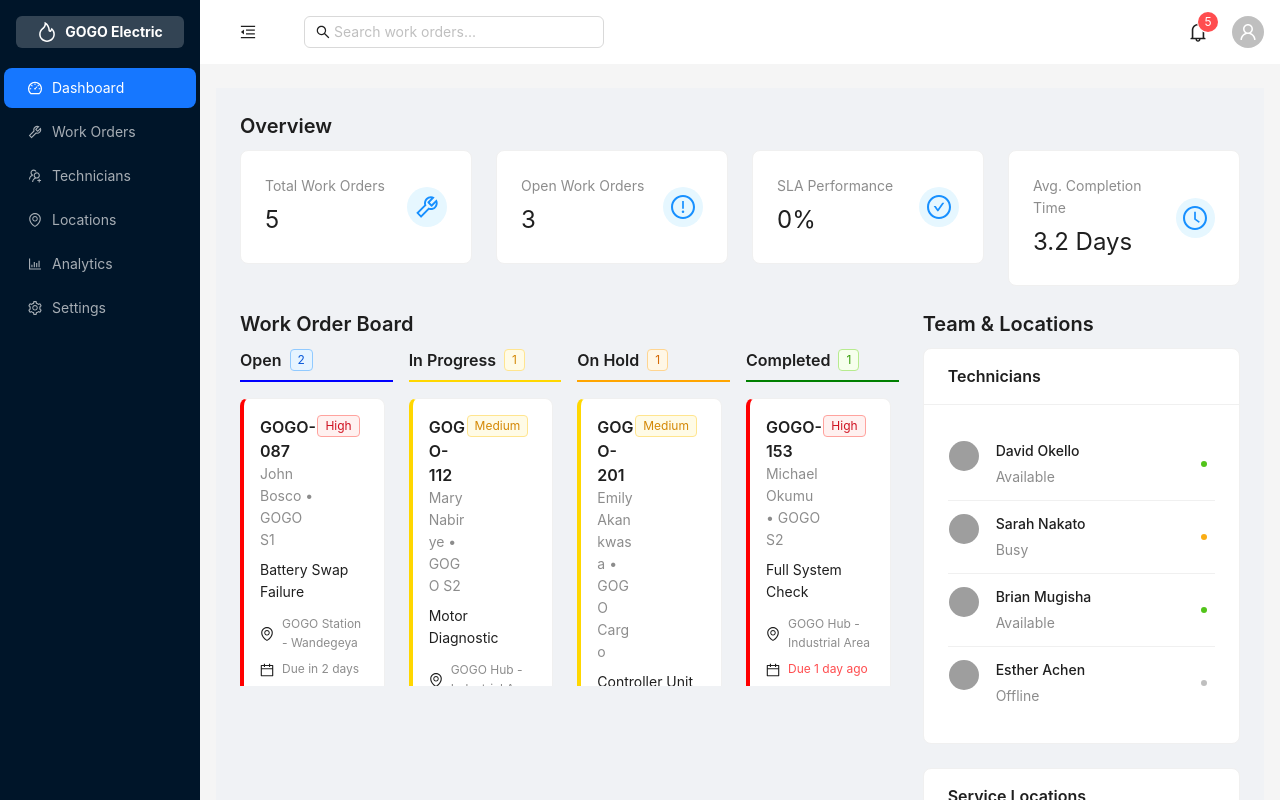
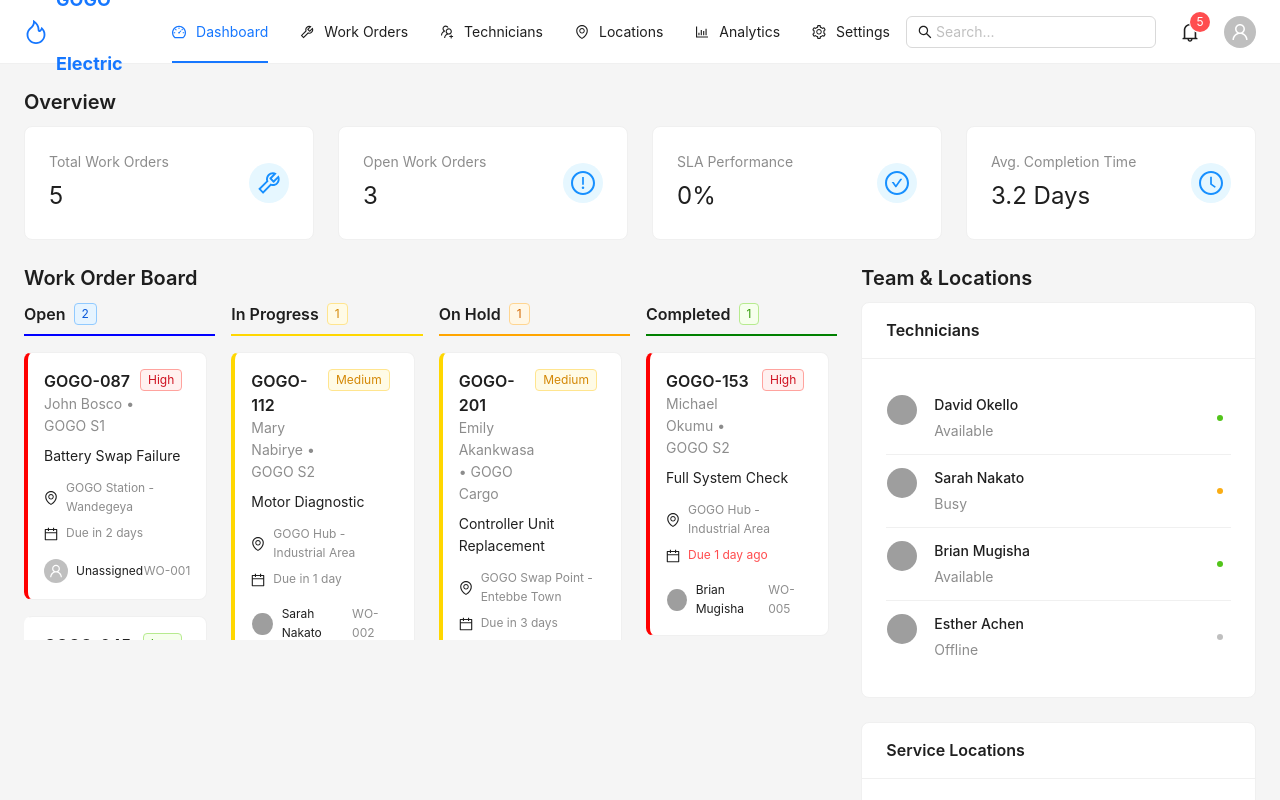
Before and after one commit to iamagaba/cmms, a React (Vite) app: page / in a window 1280 px wide. Shown: the top 800 px of the page. Built offline with nearby package versions, Linux system fonts and the light colour scheme; grey boxes are pictures that could not be loaded.

Commit message:
[dyad] Moving the main navigation to the top header - wrote 2 file(s), deleted 1 file(s) + extra files edited outside of Dyad

```diff
--- a/src/App.tsx
+++ b/src/App.tsx
@@ -6,9 +6,7 @@ import NotFound from "./pages/NotFound";
 import TechniciansPage from "./pages/Technicians";
 import WorkOrdersPage from "./pages/WorkOrders";
 import LocationsPage from "./pages/Locations";
-import AppSidebar from "./components/Sidebar";
 import AppHeader from "./components/Header";
-import { useState } from "react";
 import TechnicianProfilePage from "./pages/TechnicianProfile";
 import WorkOrderDetailsPage from "./pages/WorkOrderDetails";
 
@@ -16,7 +14,6 @@ const { Content } = Layout;
 const queryClient = new QueryClient();
 
 const AppContent = () => {
-  const [collapsed, setCollapsed] = useState(false);
   const location = useLocation();
 
   // Hide layout on NotFound page
@@ -30,10 +27,8 @@ const AppContent = () => {
 
   return (
     <Layout style={{ minHeight: '100vh' }}>
-      <AppSidebar collapsed={collapsed} />
-      <Layout>
-        <AppHeader collapsed={collapsed} setCollapsed={setCollapsed} />
-        <Content style={{ margin: '24px 16px', padding: 24, background: '#f0f2f5' }}>
+      <AppHeader />
+      <Content style={{ padding: '24px' }}>
         <Routes>
           <Route path="/" element={<Dashboard />} />
           <Route path="/technicians" element={<TechniciansPage />} />
@@ -44,7 +39,6 @@ const AppContent = () => {
           <Route path="*" element={<NotFound />} />
         </Routes>
       </Content>
-      </Layout>
     </Layout>
   );
 };
--- a/src/components/Header.tsx
+++ b/src/components/Header.tsx
@@ -1,24 +1,35 @@
-import { Layout, Input, Badge, Dropdown, Avatar, Button, Menu } from "antd";
+import { Layout, Input, Badge, Dropdown, Avatar, Menu } from "antd";
 import {
-  MenuFoldOutlined,
-  MenuUnfoldOutlined,
   SearchOutlined,
   BellOutlined,
   UserOutlined,
   SettingOutlined,
   QuestionCircleOutlined,
   LogoutOutlined,
+  FireOutlined,
+  DashboardOutlined,
+  ToolOutlined,
+  UsergroupAddOutlined,
+  EnvironmentOutlined,
+  BarChartOutlined,
 } from "@ant-design/icons";
+import { NavLink, useLocation } from "react-router-dom";
 
 const { Header } = Layout;
 
-interface AppHeaderProps {
-  collapsed: boolean;
-  setCollapsed: (collapsed: boolean) => void;
-}
+const navItems = [
+  { key: "/", label: "Dashboard", icon: <DashboardOutlined /> },
+  { key: "/work-orders", label: "Work Orders", icon: <ToolOutlined /> },
+  { key: "/technicians", label: "Technicians", icon: <UsergroupAddOutlined /> },
+  { key: "/locations", label: "Locations", icon: <EnvironmentOutlined /> },
+  { key: "/analytics", label: "Analytics", icon: <BarChartOutlined /> },
+  { key: "/settings", label: "Settings", icon: <SettingOutlined /> },
+];
 
-const AppHeader = ({ collapsed, setCollapsed }: AppHeaderProps) => {
-  const menu = (
+const AppHeader = () => {
+  const location = useLocation();
+
+  const userMenu = (
     <Menu>
       <Menu.Item key="1" icon={<UserOutlined />}>Profile</Menu.Item>
       <Menu.Item key="2" icon={<SettingOutlined />}>Settings</Menu.Item>
@@ -29,29 +40,30 @@ const AppHeader = ({ collapsed, setCollapsed }: AppHeaderProps) => {
   );
 
   return (
-    <Header style={{ padding: '0 16px', background: '#fff', display: 'flex', alignItems: 'center', justifyContent: 'space-between' }}>
+    <Header style={{ padding: '0 24px', background: '#fff', display: 'flex', alignItems: 'center', justifyContent: 'space-between', borderBottom: '1px solid #f0f0f0' }}>
       <div style={{ display: 'flex', alignItems: 'center' }}>
-        <Button
-            type="text"
-            icon={collapsed ? <MenuUnfoldOutlined /> : <MenuFoldOutlined />}
-            onClick={() => setCollapsed(!collapsed)}
-            style={{
-                fontSize: '16px',
-                width: 64,
-                height: 64,
-            }}
-        />
-        <Input
-          placeholder="Search work orders..."
-          prefix={<SearchOutlined />}
-          style={{ width: 300, marginLeft: 24 }}
-        />
+        <div style={{ display: 'flex', alignItems: 'center', marginRight: '24px' }}>
+          <FireOutlined style={{color: '#1677ff', fontSize: '24px'}} />
+          <span style={{color: '#1677ff', marginLeft: '8px', fontWeight: 'bold', fontSize: '18px'}}>GOGO Electric</span>
+        </div>
+        <Menu theme="light" mode="horizontal" selectedKeys={[location.pathname]} style={{ lineHeight: '62px', borderBottom: 'none', flex: 1 }}>
+          {navItems.map(item => (
+            <Menu.Item key={item.key} icon={item.icon}>
+              <NavLink to={item.key}>{item.label}</NavLink>
+            </Menu.Item>
+          ))}
+        </Menu>
       </div>
       <div style={{ display: 'flex', alignItems: 'center', gap: '24px' }}>
+        <Input
+          placeholder="Search..."
+          prefix={<SearchOutlined />}
+          style={{ width: 250 }}
+        />
         <Badge count={5}>
-          <BellOutlined style={{ fontSize: '20px' }} />
+          <BellOutlined style={{ fontSize: '20px', cursor: 'pointer' }} />
         </Badge>
-        <Dropdown overlay={menu} placement="bottomRight">
+        <Dropdown overlay={userMenu} placement="bottomRight">
           <Avatar style={{ cursor: 'pointer' }} icon={<UserOutlined />} />
         </Dropdown>
       </div>
--- a/src/components/Sidebar.tsx
+++ /dev/null
@@ -1,48 +0,0 @@
-import { NavLink, useLocation } from "react-router-dom";
-import { Layout, Menu } from "antd";
-import {
-  DashboardOutlined,
-  ToolOutlined,
-  UsergroupAddOutlined,
-  EnvironmentOutlined,
-  BarChartOutlined,
-  SettingOutlined,
-  FireOutlined,
-} from "@ant-design/icons";
-
-const { Sider } = Layout;
-
-const navItems = [
-  { key: "/", label: "Dashboard", icon: <DashboardOutlined /> },
-  { key: "/work-orders", label: "Work Orders", icon: <ToolOutlined /> },
-  { key: "/technicians", label: "Technicians", icon: <UsergroupAddOutlined /> },
-  { key: "/locations", label: "Locations", icon: <EnvironmentOutlined /> },
-  { key: "/analytics", label: "Analytics", icon: <BarChartOutlined /> },
-  { key: "/settings", label: "Settings", icon: <SettingOutlined /> },
-];
-
-interface AppSidebarProps {
-  collapsed: boolean;
-}
-
-const AppSidebar = ({ collapsed }: AppSidebarProps) => {
-  const location = useLocation();
-
-  return (
-    <Sider trigger={null} collapsible collapsed={collapsed}>
-      <div style={{ height: '32px', margin: '16px', background: 'rgba(255, 255, 255, 0.2)', display: 'flex', alignItems: 'center', justifyContent: 'center', borderRadius: '6px' }}>
-         <FireOutlined style={{color: '#fff', fontSize: '20px'}} />
-         {!collapsed && <span style={{color: '#fff', marginLeft: '8px', fontWeight: 'bold'}}>GOGO Electric</span>}
-      </div>
-      <Menu theme="dark" mode="inline" selectedKeys={[location.pathname]}>
-        {navItems.map(item => (
-          <Menu.Item key={item.key} icon={item.icon}>
-            <NavLink to={item.key}>{item.label}</NavLink>
-          </Menu.Item>
-        ))}
-      </Menu>
-    </Sider>
-  );
-};
-
-export default AppSidebar;
```
Lines whose indentation alone changed are shown as unchanged.
